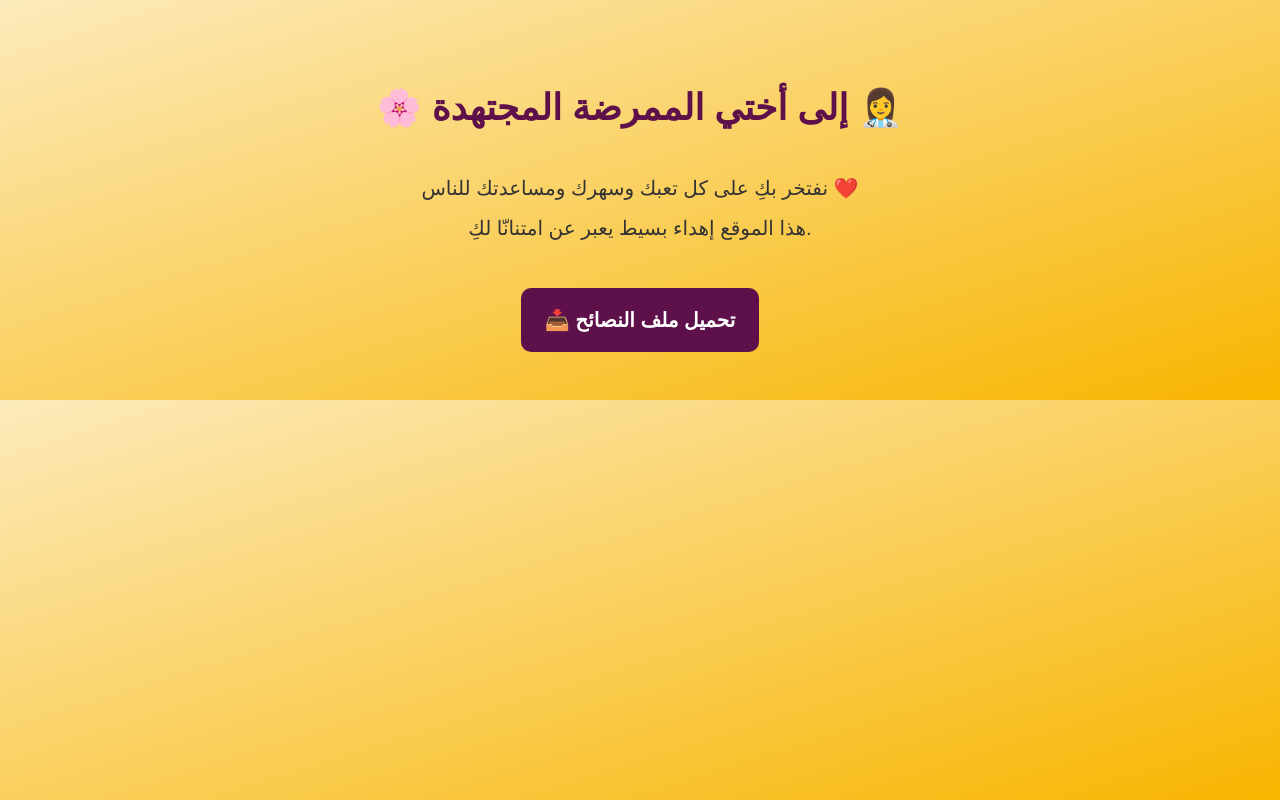
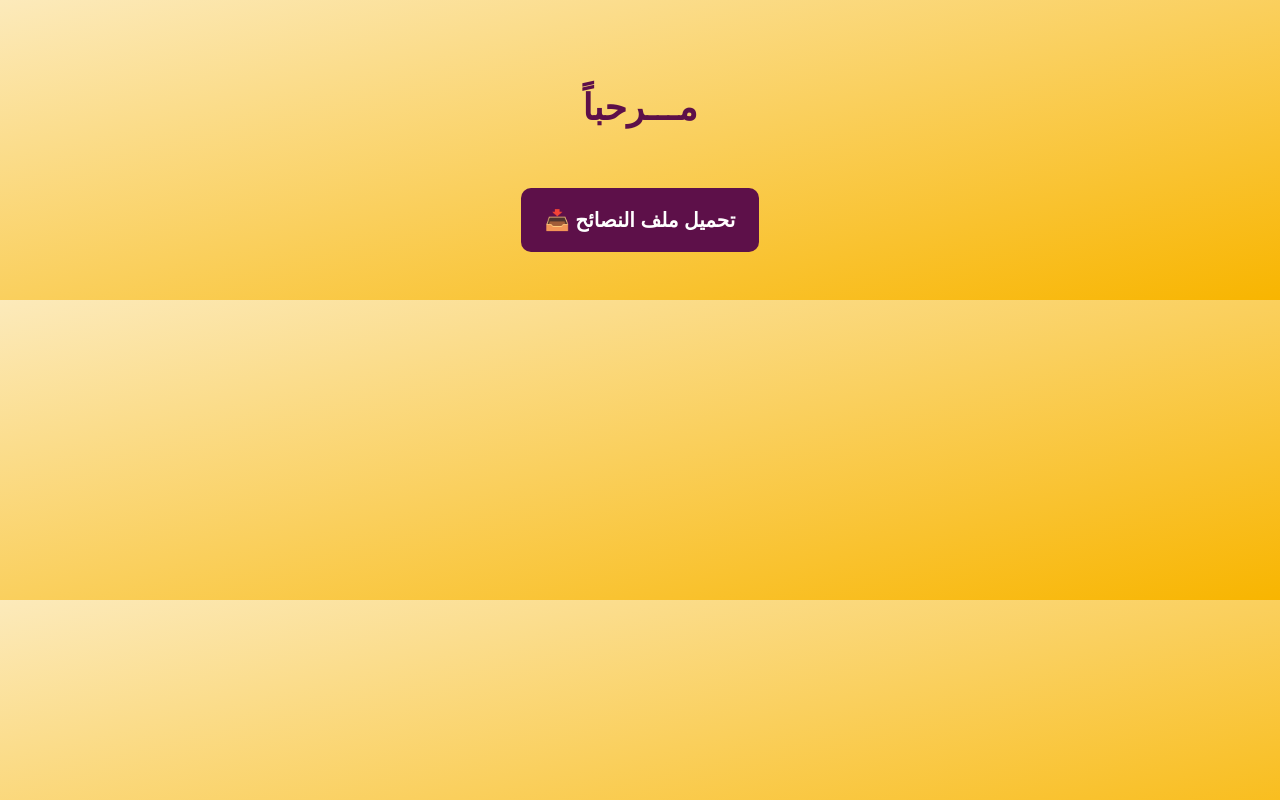
Before and after one commit to Ghofran123-123/my-website, a plain HTML site: page index.html in a window 1280 px wide. Drawn offline with Linux system fonts and the light colour scheme.

Commit message:
Update index.html

```diff
--- a/index.html
+++ b/index.html
@@ -33,11 +33,8 @@
   </style>
 </head>
 <body>
-  <h1>🌸 إلى أختي الممرضة المجتهدة 👩‍⚕️</h1>
-  <p>
-    نفتخر بكِ على كل تعبك وسهرك ومساعدتك للناس ❤️<br>
-    هذا الموقع إهداء بسيط يعبر عن امتنانّا لكِ.
-  </p>
-  <a href="website_tips_clean.pdf" download>📥 تحميل ملف النصائح</a>
+  <h1>  مـــرحباً </h1>
+
+  <a href="Sleeve_Gastrectomy_Instructions_Bilingual 2" download>📥 تحميل ملف النصائح</a>
 </body>
 </html>
```
